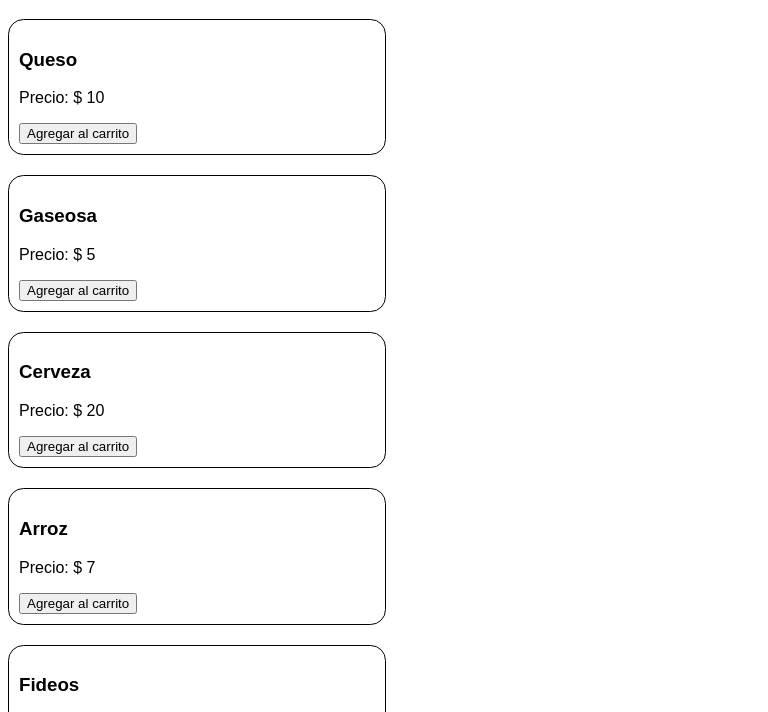
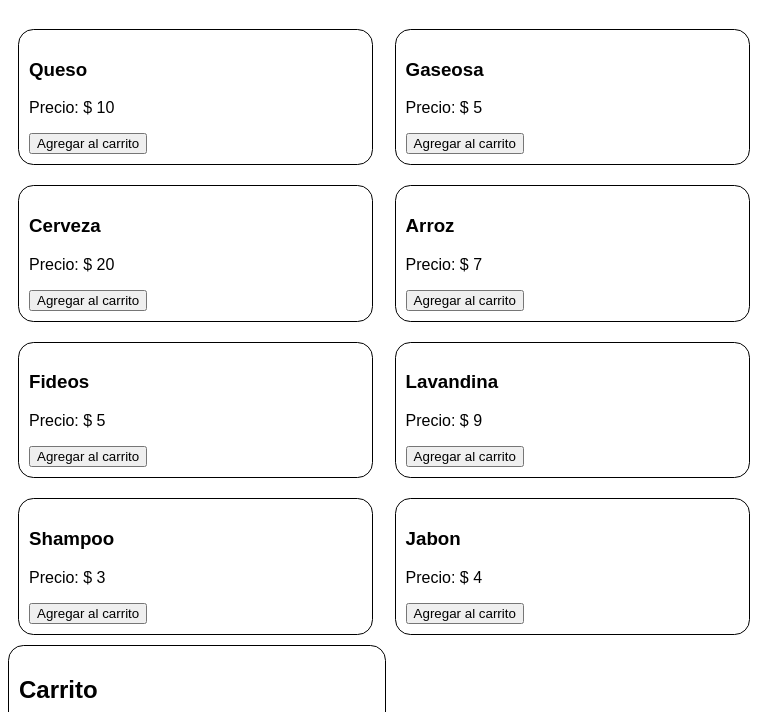
Before and after one commit to Vicentetw/javascript-integrador, a plain HTML site: page index.html in a window 768 px wide. Shown: the part 61-773 px from the top of the page. Drawn offline with Linux system fonts and the light colour scheme.

Commit message:
Modifico flex-wrap y flex-start y diferentes resoluciones

```diff
--- a/styles.css
+++ b/styles.css
@@ -4,11 +4,12 @@ body {
 .productos-container {
     display: flex;
     flex-wrap: wrap;
-    justify-content: space-between;
+    justify-content: flex-start;
 }
 .producto {
-    width: calc(33.33% - 20px);
-    margin-bottom: 20px;
+    width: calc(15% - 20px);
+    height: 100%;
+    margin: 10px;
     padding: 10px;
     background-color: #fff;
     border: 1px solid #000;
@@ -29,22 +30,33 @@ body {
 .producto .sin-imagen {
     text-align: center;
     color: #fff;
-    background-color: blue;
+    background-color: rgb(82, 136, 197);
 }
 @media screen and (max-width: 1000px) {
     .productos-container {
         justify-content: space-between;
     }
     .producto {
-        width: calc(50% - 20px);
+        width: calc(45% - 10px);
+    }
+
+}
+@media screen and (max-width: 999px) and (min-width: 700px) {
+    .productos-container {
+        justify-content: space-between;
+    }
+    .producto {
+        width: calc(45% - 5px);
     }
 }
-@media screen and (max-width: 700px) {
+@media screen and (max-width: 360px) {
     .productos-container {
         justify-content: center;
+
     }
+
     .producto {
-        width: calc(100% - 20px);
+        width: calc(100% - 50px);
     }
 }
  /*carrito*/
```
